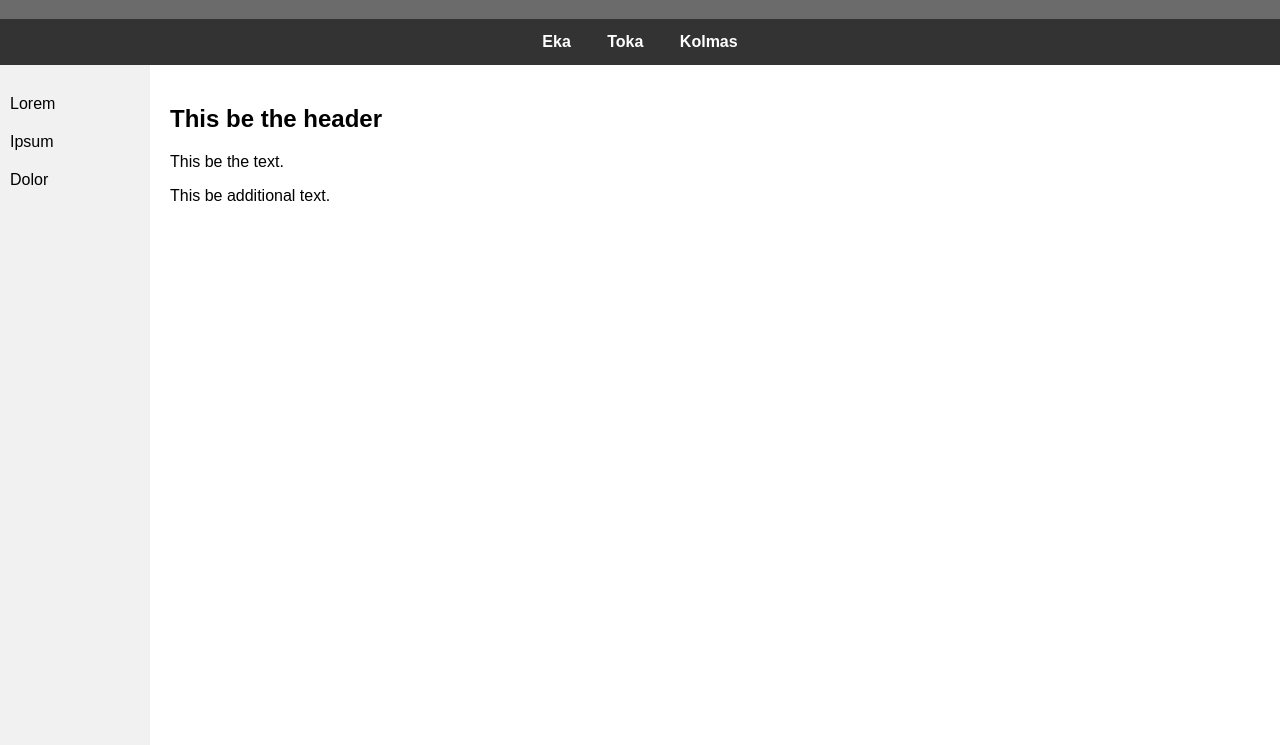
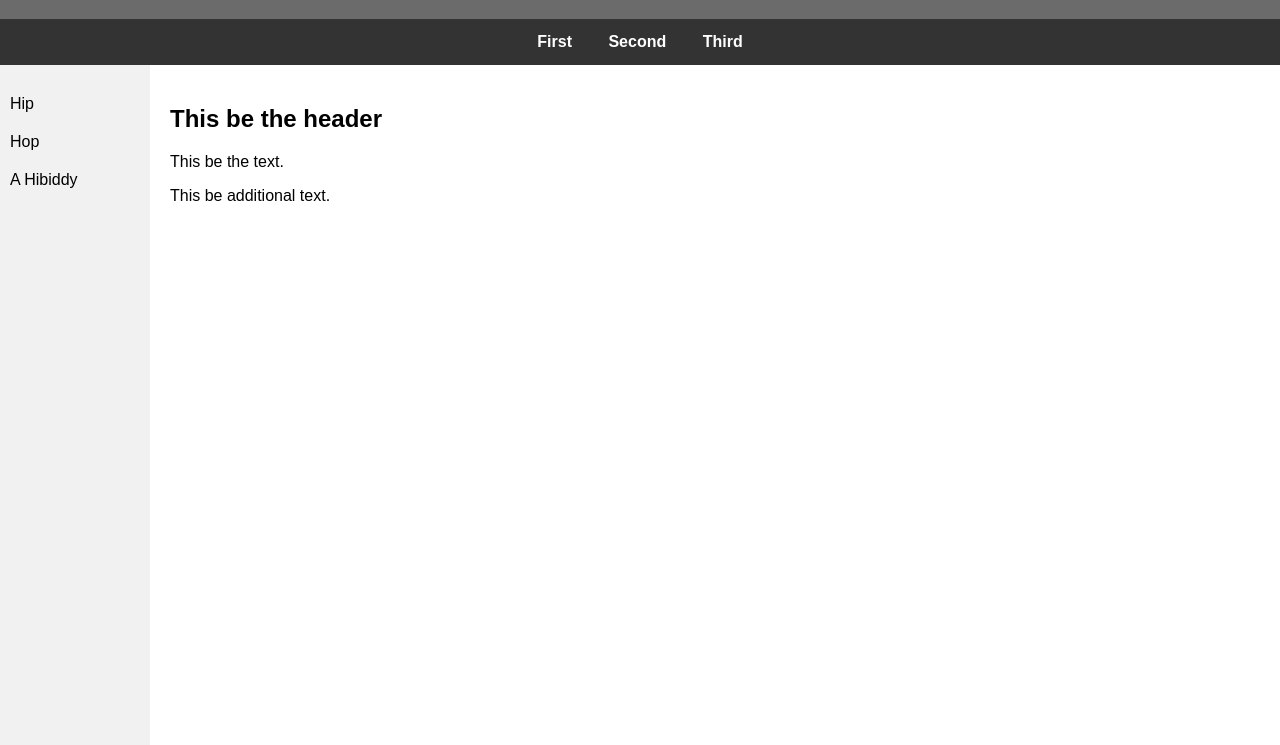
Before and after one commit to Skalbuster/Skalbuster, a plain HTML site: page Third.html in a window 1280 px wide. Shown: the part 55-800 px from the top of the page. Drawn offline with Linux system fonts and the light colour scheme.

Commit message:
Update Third.html

```diff
--- a/Third.html
+++ b/Third.html
@@ -79,15 +79,15 @@
   <div class="header">My Website</div>
 
   <div class="topnav">
-    <a href="https://skalbuster.github.io/index.html">Eka</a>
-    <a href="https://skalbuster.github.io/Second.html">Toka</a>
-    <a href="https://skalbuster.github.io/Third.html">Kolmas</a>
+    <a href="https://skalbuster.github.io/index.html">First</a>
+    <a href="https://skalbuster.github.io/Second.html">Second</a>
+    <a href="https://skalbuster.github.io/Third.html">Third</a>
   </div>
 
   <div class="sidenav">
-    <a href="#">Lorem</a>
-    <a href="#">Ipsum</a>
-    <a href="#">Dolor</a>
+    <a href="#">Hip</a>
+    <a href="#">Hop</a>
+    <a href="#">A Hibiddy</a>
   </div>
 
   <div class="main">
```
